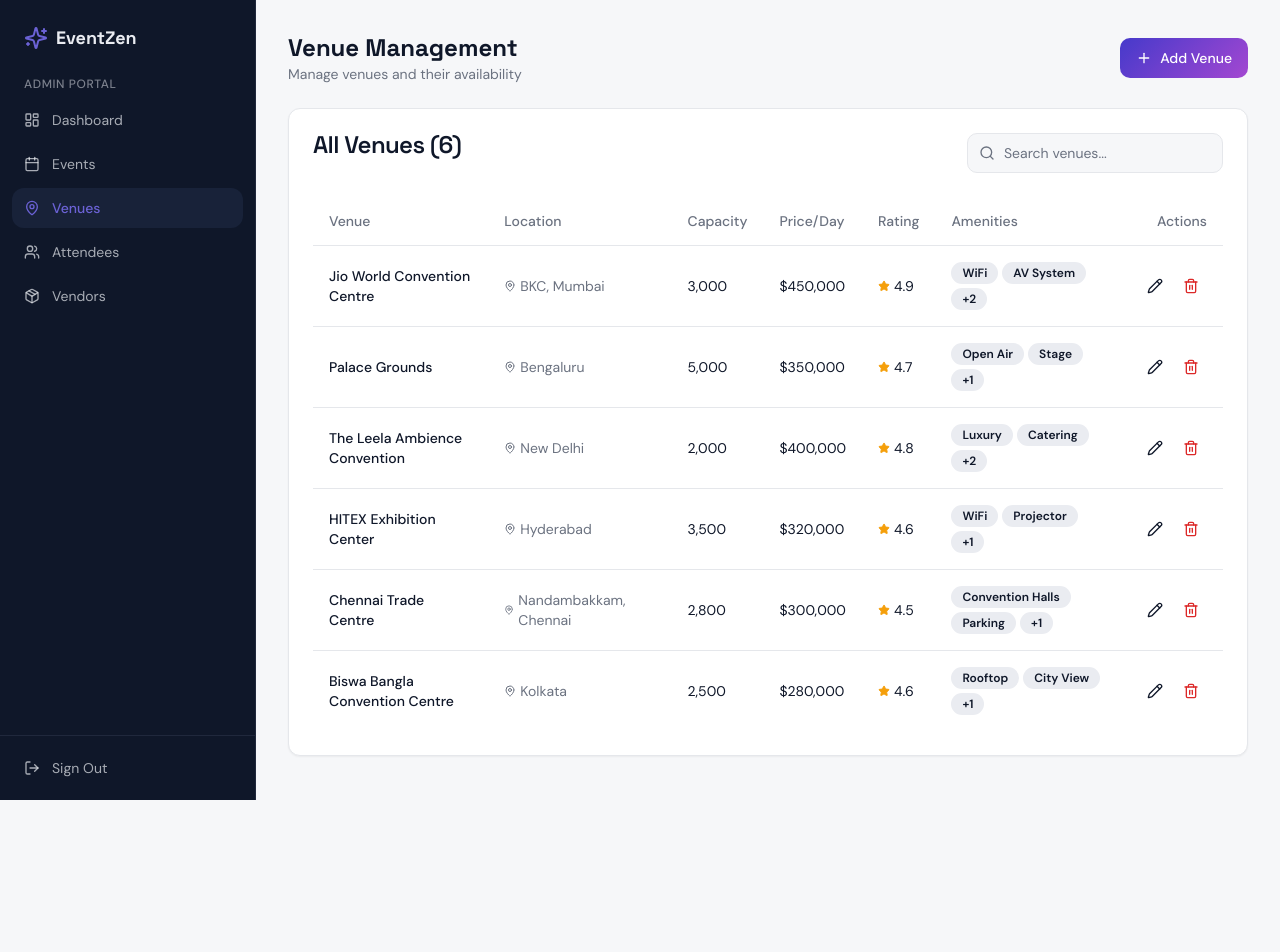
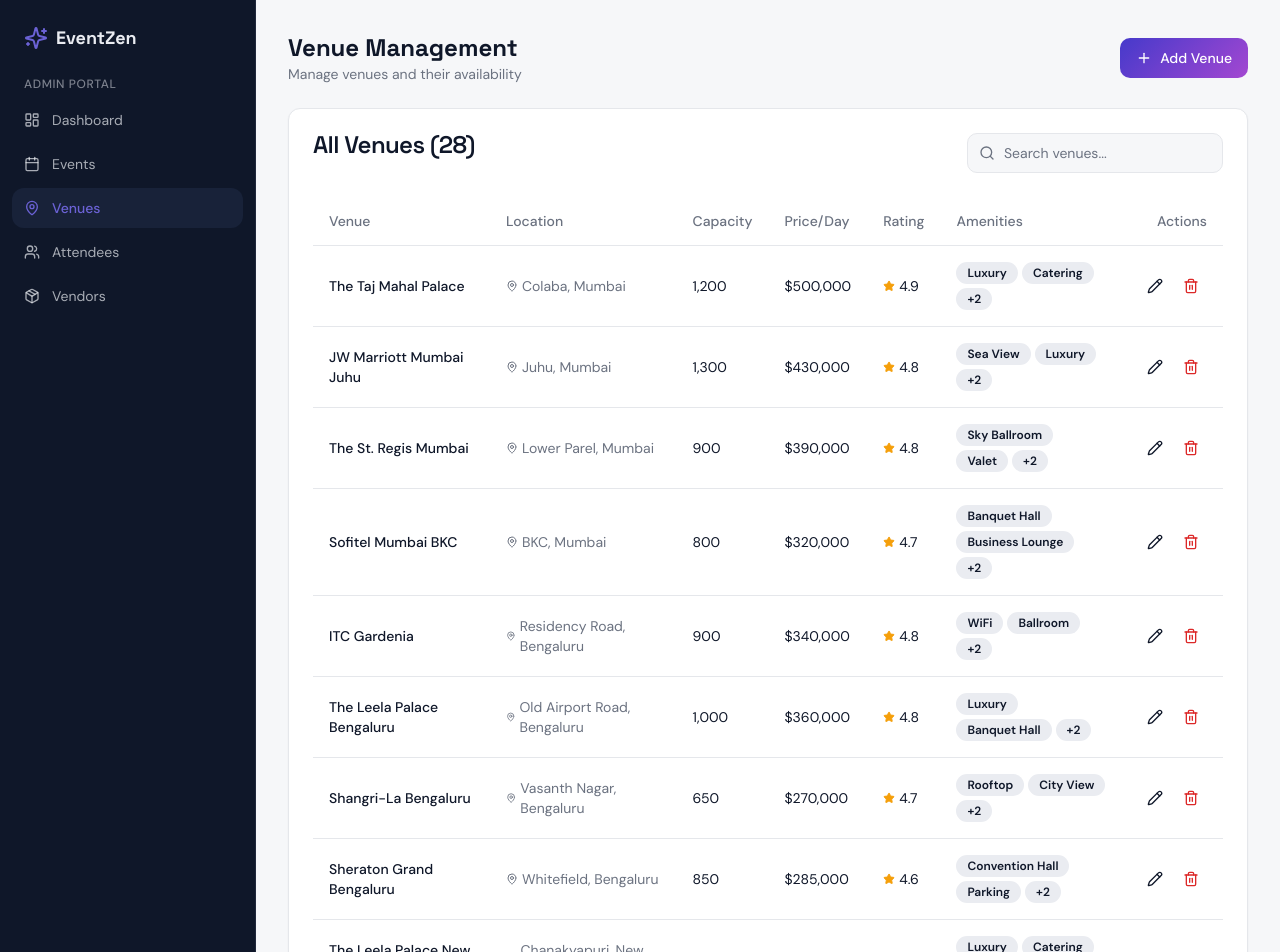
Before and after one commit to NileshTiwari5625/EventZen-Capstone-Project-, a React (Vite) app: page /admin/venues in a window 1280 px wide. Shown: the top 952 px of the page. Before the commit the page ends 800 px from the top, so only its background shows below. Built offline with nearby package versions, Linux system fonts and the light colour scheme; sample sign-in values are in the browser's storage; the HTML template or start-up script is replaced by a standard one.

Commit message:
Stop auto-redirecting from login screen

```diff
--- a/src/components/AdminLayout.tsx
+++ b/src/components/AdminLayout.tsx
@@ -17,7 +17,7 @@
 
   const handleLogout = () => {
     authService.logout();
-    navigate("/login");
+    navigate("/login", { replace: true });
   };
 
   return (
--- a/src/components/CustomerLayout.tsx
+++ b/src/components/CustomerLayout.tsx
@@ -16,7 +16,7 @@
 
   const handleLogout = () => {
     authService.logout();
-    navigate("/login");
+    navigate("/login", { replace: true });
   };
 
   return (
--- a/src/data/mockData.ts
+++ b/src/data/mockData.ts
@@ -7,12 +7,34 @@
 ];
 
 export const mockVenues = [
-  { id: "1", name: "Jio World Convention Centre", location: "BKC, Mumbai", capacity: 3000, pricePerDay: 450000, rating: 4.9, image: "https://images.unsplash.com/photo-1540575467063-178a50c2df87?w=400&h=250&fit=crop", amenities: ["WiFi", "AV System", "Parking", "Catering"] },
-  { id: "2", name: "Palace Grounds", location: "Bengaluru", capacity: 5000, pricePerDay: 350000, rating: 4.7, image: "https://images.unsplash.com/photo-1492684223066-81342ee5ff30?w=400&h=250&fit=crop", amenities: ["Open Air", "Stage", "Parking"] },
-  { id: "3", name: "The Leela Ambience Convention", location: "New Delhi", capacity: 2000, pricePerDay: 400000, rating: 4.8, image: "https://images.unsplash.com/photo-1519167758481-83f550bb49b3?w=400&h=250&fit=crop", amenities: ["Luxury", "Catering", "Valet", "AV System"] },
-  { id: "4", name: "HITEX Exhibition Center", location: "Hyderabad", capacity: 3500, pricePerDay: 320000, rating: 4.6, image: "https://images.unsplash.com/photo-1497366216548-37526070297c?w=400&h=250&fit=crop", amenities: ["WiFi", "Projector", "Exhibition Hall"] },
-  { id: "5", name: "Chennai Trade Centre", location: "Nandambakkam, Chennai", capacity: 2800, pricePerDay: 300000, rating: 4.5, image: "https://images.unsplash.com/photo-1464366400600-7168b8af9bc3?w=400&h=250&fit=crop", amenities: ["Convention Halls", "Parking", "Catering"] },
-  { id: "6", name: "Biswa Bangla Convention Centre", location: "Kolkata", capacity: 2500, pricePerDay: 280000, rating: 4.6, image: "https://images.unsplash.com/photo-1533174072545-7a4b6ad7a6c3?w=400&h=250&fit=crop", amenities: ["Rooftop", "City View", "Premium Lounge"] },
+  { id: "1", name: "The Taj Mahal Palace", location: "Colaba, Mumbai", capacity: 1200, pricePerDay: 500000, rating: 4.9, image: "https://images.unsplash.com/photo-1519167758481-83f550bb49b3?w=400&h=250&fit=crop", amenities: ["Luxury", "Catering", "Valet", "AV System"] },
+  { id: "2", name: "JW Marriott Mumbai Juhu", location: "Juhu, Mumbai", capacity: 1300, pricePerDay: 430000, rating: 4.8, image: "https://images.unsplash.com/photo-1445019980597-93fa8acb246c?w=400&h=250&fit=crop", amenities: ["Sea View", "Luxury", "Valet", "AV System"] },
+  { id: "3", name: "The St. Regis Mumbai", location: "Lower Parel, Mumbai", capacity: 900, pricePerDay: 390000, rating: 4.8, image: "https://images.unsplash.com/photo-1566073771259-6a8506099945?w=400&h=250&fit=crop", amenities: ["Sky Ballroom", "Valet", "WiFi", "Catering"] },
+  { id: "4", name: "Sofitel Mumbai BKC", location: "BKC, Mumbai", capacity: 800, pricePerDay: 320000, rating: 4.7, image: "https://images.unsplash.com/photo-1542314831-068cd1dbfeeb?w=400&h=250&fit=crop", amenities: ["Banquet Hall", "Business Lounge", "Parking", "AV System"] },
+  { id: "5", name: "ITC Gardenia", location: "Residency Road, Bengaluru", capacity: 900, pricePerDay: 340000, rating: 4.8, image: "https://images.unsplash.com/photo-1455587734955-081b22074882?w=400&h=250&fit=crop", amenities: ["WiFi", "Ballroom", "Parking", "In-house Catering"] },
+  { id: "6", name: "The Leela Palace Bengaluru", location: "Old Airport Road, Bengaluru", capacity: 1000, pricePerDay: 360000, rating: 4.8, image: "https://images.unsplash.com/photo-1551882547-ff40c63fe5fa?w=400&h=250&fit=crop", amenities: ["Luxury", "Banquet Hall", "Valet", "AV System"] },
+  { id: "7", name: "Shangri-La Bengaluru", location: "Vasanth Nagar, Bengaluru", capacity: 650, pricePerDay: 270000, rating: 4.7, image: "https://images.unsplash.com/photo-1520250497591-112f2f40a3f4?w=400&h=250&fit=crop", amenities: ["Rooftop", "City View", "Catering", "WiFi"] },
+  { id: "8", name: "Sheraton Grand Bengaluru", location: "Whitefield, Bengaluru", capacity: 850, pricePerDay: 285000, rating: 4.6, image: "https://images.unsplash.com/photo-1564501049412-61c2a3083791?w=400&h=250&fit=crop", amenities: ["Convention Hall", "Parking", "Projector", "Coffee Bar"] },
+  { id: "9", name: "The Leela Palace New Delhi", location: "Chanakyapuri, New Delhi", capacity: 950, pricePerDay: 410000, rating: 4.8, image: "https://images.unsplash.com/photo-1590490360182-c33d57733427?w=400&h=250&fit=crop", amenities: ["Luxury", "Catering", "Valet", "AV System"] },
+  { id: "10", name: "Taj Palace New Delhi", location: "Diplomatic Enclave, New Delhi", capacity: 1200, pricePerDay: 400000, rating: 4.8, image: "https://images.unsplash.com/photo-1474690455603-a369ec1293f9?w=400&h=250&fit=crop", amenities: ["Grand Ballroom", "Valet", "Parking", "WiFi"] },
+  { id: "11", name: "Andaz Delhi", location: "Aerocity, New Delhi", capacity: 700, pricePerDay: 300000, rating: 4.7, image: "https://images.unsplash.com/photo-1501117716987-c8e1ecb21007?w=400&h=250&fit=crop", amenities: ["Banquet Hall", "Business Lounge", "Catering", "WiFi"] },
+  { id: "12", name: "Roseate House", location: "Aerocity, New Delhi", capacity: 600, pricePerDay: 265000, rating: 4.6, image: "https://images.unsplash.com/photo-1468824357306-a439d58ccb1c?w=400&h=250&fit=crop", amenities: ["Rooftop", "AV System", "Valet", "Premium Lounge"] },
+  { id: "13", name: "Taj Krishna", location: "Banjara Hills, Hyderabad", capacity: 850, pricePerDay: 295000, rating: 4.7, image: "https://images.unsplash.com/photo-1496417263034-38ec4f0b665a?w=400&h=250&fit=crop", amenities: ["WiFi", "Projector", "Parking", "Catering"] },
+  { id: "14", name: "ITC Kakatiya", location: "Begumpet, Hyderabad", capacity: 750, pricePerDay: 260000, rating: 4.6, image: "https://images.unsplash.com/photo-1481833761820-0509d3217039?w=400&h=250&fit=crop", amenities: ["Ballroom", "Valet", "Catering", "WiFi"] },
+  { id: "15", name: "Novotel Hyderabad Convention Centre", location: "HITEC City, Hyderabad", capacity: 1400, pricePerDay: 330000, rating: 4.7, image: "https://images.unsplash.com/photo-1517248135467-4c7edcad34c4?w=400&h=250&fit=crop", amenities: ["Convention Hall", "Open Lawn", "Parking", "AV System"] },
+  { id: "16", name: "Hyderabad Marriott Hotel", location: "Tank Bund, Hyderabad", capacity: 650, pricePerDay: 245000, rating: 4.5, image: "https://images.unsplash.com/photo-1466978913421-dad2ebd01d17?w=400&h=250&fit=crop", amenities: ["Lake View", "Catering", "WiFi", "Projector"] },
+  { id: "17", name: "Hyatt Regency Chennai", location: "Teynampet, Chennai", capacity: 1000, pricePerDay: 310000, rating: 4.6, image: "https://images.unsplash.com/photo-1566073771259-6a8506099945?w=400&h=250&fit=crop", amenities: ["Ballroom", "Catering", "Parking", "Business Lounge"] },
+  { id: "18", name: "ITC Grand Chola", location: "Guindy, Chennai", capacity: 1800, pricePerDay: 460000, rating: 4.8, image: "https://images.unsplash.com/photo-1582719508461-905c673771fd?w=400&h=250&fit=crop", amenities: ["Grand Ballroom", "Luxury", "Valet", "AV System"] },
+  { id: "19", name: "The Leela Palace Chennai", location: "Adyar, Chennai", capacity: 750, pricePerDay: 295000, rating: 4.7, image: "https://images.unsplash.com/photo-1495365200479-c4ed1d35e1aa?w=400&h=250&fit=crop", amenities: ["Sea View", "Catering", "Valet", "WiFi"] },
+  { id: "20", name: "Taj Coromandel", location: "Nungambakkam, Chennai", capacity: 700, pricePerDay: 280000, rating: 4.7, image: "https://images.unsplash.com/photo-1551882547-ff40c63fe5fa?w=400&h=250&fit=crop", amenities: ["Banquet Hall", "Parking", "Projector", "Coffee Bar"] },
+  { id: "21", name: "ITC Sonar", location: "EM Bypass, Kolkata", capacity: 1100, pricePerDay: 260000, rating: 4.7, image: "https://images.unsplash.com/photo-1535827841776-24afc1e255ac?w=400&h=250&fit=crop", amenities: ["Garden Lawn", "Banquet Hall", "Valet", "Premium Lounge"] },
+  { id: "22", name: "JW Marriott Kolkata", location: "Science City, Kolkata", capacity: 900, pricePerDay: 290000, rating: 4.7, image: "https://images.unsplash.com/photo-1464366400600-7168b8af9bc3?w=400&h=250&fit=crop", amenities: ["Luxury", "AV System", "Parking", "Catering"] },
+  { id: "23", name: "The Oberoi Grand", location: "Dharmatala, Kolkata", capacity: 650, pricePerDay: 235000, rating: 4.6, image: "https://images.unsplash.com/photo-1522708323590-d24dbb6b0267?w=400&h=250&fit=crop", amenities: ["Heritage Ballroom", "Valet", "WiFi", "Catering"] },
+  { id: "24", name: "Taj Bengal", location: "Alipore, Kolkata", capacity: 800, pricePerDay: 275000, rating: 4.7, image: "https://images.unsplash.com/photo-1444201983204-c43cbd584d93?w=400&h=250&fit=crop", amenities: ["City View", "Banquet Hall", "Parking", "AV System"] },
+  { id: "25", name: "The Westin Pune Koregaon Park", location: "Koregaon Park, Pune", capacity: 700, pricePerDay: 240000, rating: 4.6, image: "https://images.unsplash.com/photo-1505693416388-ac5ce068fe85?w=400&h=250&fit=crop", amenities: ["Rooftop", "Catering", "Parking", "WiFi"] },
+  { id: "26", name: "JW Marriott Pune", location: "Senapati Bapat Road, Pune", capacity: 850, pricePerDay: 285000, rating: 4.7, image: "https://images.unsplash.com/photo-1470246973918-29a93221c455?w=400&h=250&fit=crop", amenities: ["Ballroom", "Valet", "Projector", "Catering"] },
+  { id: "27", name: "Conrad Pune", location: "Mangaldas Road, Pune", capacity: 780, pricePerDay: 270000, rating: 4.7, image: "https://images.unsplash.com/photo-1576675784201-0e142b423952?w=400&h=250&fit=crop", amenities: ["Luxury", "Business Lounge", "Parking", "WiFi"] },
+  { id: "28", name: "Hyatt Pune", location: "Nagar Road, Pune", capacity: 620, pricePerDay: 220000, rating: 4.5, image: "https://images.unsplash.com/photo-1484154218962-a197022b5858?w=400&h=250&fit=crop", amenities: ["Banquet Hall", "Catering", "AV System", "Coffee Bar"] },
 ];
 
 export const mockAttendees = [
--- a/src/pages/customer/BrowseVenues.tsx
+++ b/src/pages/customer/BrowseVenues.tsx
@@ -5,9 +5,12 @@
 import { Input } from "@/components/ui/input";
 import { Label } from "@/components/ui/label";
 import { Badge } from "@/components/ui/badge";
-import { Search, MapPin, Users, Star, DollarSign } from "lucide-react";
+import { Search, MapPin, Users, Star, DollarSign, Calendar as CalendarIcon } from "lucide-react";
 import { useToast } from "@/hooks/use-toast";
 import CrudDialog from "@/components/CrudDialog";
+import { Popover, PopoverContent, PopoverTrigger } from "@/components/ui/popover";
+import { Calendar } from "@/components/ui/calendar";
+import { cn } from "@/lib/utils";
 
 const INDIAN_CITIES = ["Mumbai", "Bengaluru", "New Delhi", "Hyderabad", "Chennai", "Kolkata", "Pune"];
 
@@ -19,6 +22,7 @@
   const [selectedVenue, setSelectedVenue] = useState<Venue | null>(null);
   const [bookingForm, setBookingForm] = useState({ event: "", date: "" });
   const { toast } = useToast();
+  const today = new Date();
 
   const cityFiltered = useMemo(() => {
     if (!cityQuery.trim()) return venues;
@@ -40,10 +44,31 @@
 
   const handleBook = () => {
     if (!selectedVenue) return;
+    const normalizedEvent = bookingForm.event.trim();
+    const hasValidDate = /^\d{4}-\d{2}-\d{2}$/.test(bookingForm.date)
+      && !Number.isNaN(new Date(bookingForm.date).getTime());
+
+    if (!normalizedEvent) {
+      toast({
+        title: "Event name is required",
+        description: "Please add a valid event name before submitting.",
+        variant: "destructive",
+      });
+      return;
+    }
+
+    if (!hasValidDate) {
+      toast({
+        title: "Invalid date",
+        description: "Please select a valid booking date from the calendar.",
+        variant: "destructive",
+      });
+      return;
+    }
 
     bookingService.create({
       venue: selectedVenue.name,
-      event: bookingForm.event,
+      event: normalizedEvent,
       date: bookingForm.date,
       status: "pending",
       total: selectedVenue.pricePerDay,
@@ -149,7 +174,43 @@
         </div>
         <div className="space-y-2">
           <Label>Date</Label>
-          <Input type="date" value={bookingForm.date} onChange={e => setBookingForm({ ...bookingForm, date: e.target.value })} />
+          <Popover>
+            <PopoverTrigger asChild>
+              <Button
+                type="button"
+                variant="outline"
+                className={cn(
+                  "w-full justify-start text-left font-normal",
+                  !bookingForm.date && "text-muted-foreground"
+                )}
+              >
+                <CalendarIcon className="mr-2 h-4 w-4" />
+                {bookingForm.date
+                  ? new Date(`${bookingForm.date}T00:00:00`).toLocaleDateString("en-IN", {
+                      day: "2-digit",
+                      month: "short",
+                      year: "numeric",
+                    })
+                  : "Select date"}
+              </Button>
+            </PopoverTrigger>
+            <PopoverContent className="w-auto p-0" align="start">
+              <Calendar
+                mode="single"
+                selected={bookingForm.date ? new Date(`${bookingForm.date}T00:00:00`) : undefined}
+                onSelect={date => {
+                  if (!date) return;
+                  const year = date.getFullYear();
+                  const month = `${date.getMonth() + 1}`.padStart(2, "0");
+                  const day = `${date.getDate()}`.padStart(2, "0");
+                  setBookingForm({ ...bookingForm, date: `${year}-${month}-${day}` });
+                }}
+                disabled={date => date < new Date(today.getFullYear(), today.getMonth(), today.getDate())}
+                initialFocus
+              />
+            </PopoverContent>
+          </Popover>
+          <p className="text-xs text-muted-foreground">Choose a date from the calendar. Manual invalid text is not allowed.</p>
         </div>
       </CrudDialog>
     </div>
--- a/src/services/api.ts
+++ b/src/services/api.ts
@@ -114,6 +114,47 @@
 }
 
 clearLegacySampleBookings();
+
+function resetLegacySampleVenues() {
+  const raw = localStorage.getItem("eventzen_venues");
+  if (!raw) return;
+
+  try {
+    const parsed = JSON.parse(raw);
+    if (!Array.isArray(parsed)) return;
+
+    const legacyNames = new Set([
+      "Grand Convention Center",
+      "Riverside Park Amphitheater",
+      "The Ritz Ballroom",
+      "Innovation Hub",
+      "Crystal Palace",
+      "Skyline Rooftop",
+      "The Taj Mahal Palace",
+      "ITC Gardenia",
+      "The Leela Ambience Gurugram",
+      "Taj Krishna",
+      "Hyatt Regency",
+      "JW Marriott",
+      "The Westin Pune Koregaon Park",
+      "ITC Sonar",
+    ]);
+
+    const hasLegacyVenues = parsed.length > 0 && parsed.every((venue: unknown) => {
+      if (!venue || typeof venue !== "object") return false;
+      const record = venue as Record<string, unknown>;
+      return typeof record.name === "string" && legacyNames.has(record.name);
+    });
+
+    if (hasLegacyVenues) {
+      localStorage.setItem("eventzen_venues", JSON.stringify(mockVenues));
+    }
+  } catch {
+    localStorage.setItem("eventzen_venues", JSON.stringify(mockVenues));
+  }
+}
+
+resetLegacySampleVenues();
 
 // ============ Auth Service ============
 export const authService = {
```
